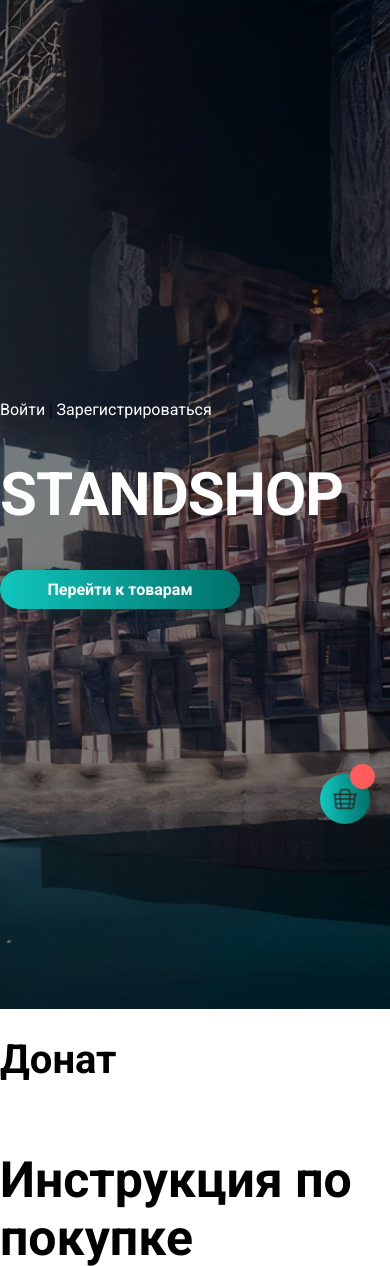
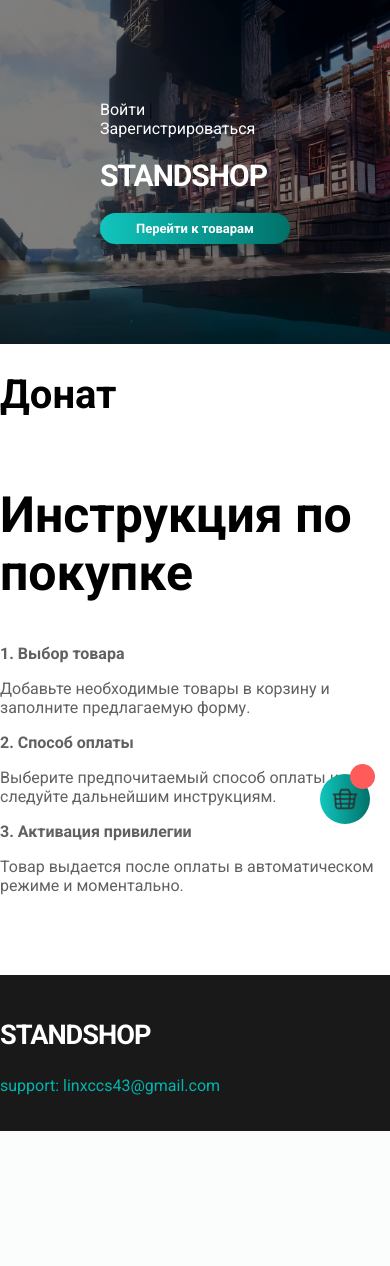
Before and after one commit to linwexEU/standshop, a FastAPI app: template src/templates/main.html in a window 390 px wide. Shown: the top 1266 px of the page. After the commit the page ends 1131 px from the top, so only its background shows below. Run offline with FastAPI, Linux system fonts and the light colour scheme; the template is opened without the code that fills it, so the values that code supplies are empty; parts of the project's set-up code (start-up, migrations or seed data) failed here and were passed over.

Commit message:
Update header.css

```diff
--- a/src/templates/static/header.css
+++ b/src/templates/static/header.css
@@ -90,3 +90,50 @@ body {
 .exit:hover {
     background: linear-gradient(90deg, #ff4141 0, #8a0909);
 }
+
+@media (max-width: 1250px) {
+    .header__wrapper {
+        padding: 100px;
+        max-width: 1000px;
+    }
+}
+
+@media (max-width: 1180px) {
+    .header__wrapper {
+        padding: 100px;
+        max-width: 900px;
+    }
+}
+
+@media (max-width: 480px) {
+    .header__h1 {
+        font-size: 40px;
+    }
+    .profile_name {
+        font-size: 18px;
+    }
+    .exit {
+        padding: 8px 20px;
+    }
+}
+
+@media (max-width: 420px) {
+    .header__wrapper {
+        padding: 100px;
+        max-width: 950px;
+    }
+
+    .header__h1 {
+        font-size: 30px;
+    }
+    .profile_name {
+        font-size: 16px;
+    }
+    .exit {
+        padding: 8px 18px;
+    }
+    .header__a {
+        padding: 8px 20px;
+        font-size: 13px;
+    }
+}
```
